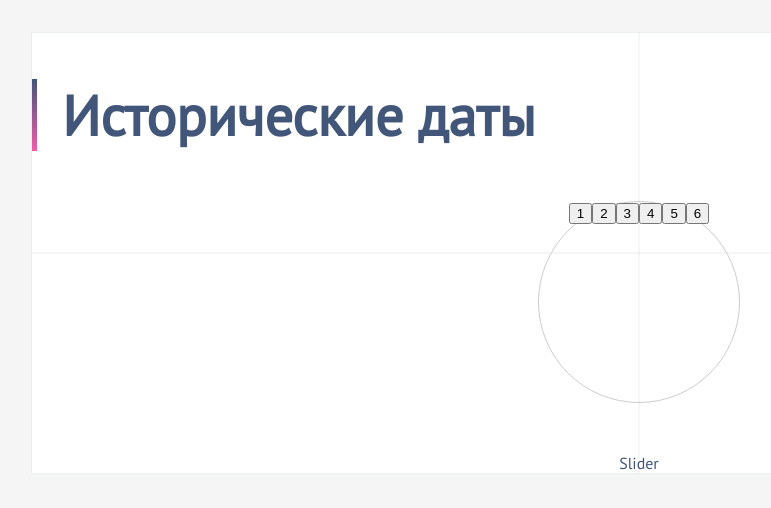
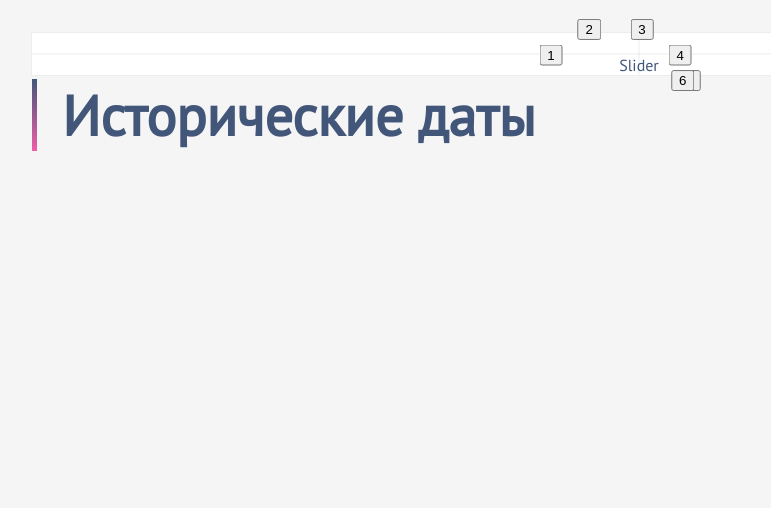
Before and after one commit to qqax/time-widget, a React app: page / in a window 1280 px wide. Shown: the top 508 px of the page, without its empty margins (1-772 px from the left). Built offline with nearby package versions, Linux system fonts and the light colour scheme.

Commit message:
create CircleButtons.tsx

```diff
--- a/src/Widget/Circle/CircleButtons.module.scss
+++ b/src/Widget/Circle/CircleButtons.module.scss
@@ -1,29 +1,19 @@
-.circle {
+.circle-container {
   position: relative;
-  width: 200px;
-  height: 200px;
-  border: 1px solid #ccc;
-  border-radius: 50%;
-  margin: 50px auto;
+  margin: auto;
 }
 
 .circle-btn {
-  --radius: 100px;
-
   position: absolute;
-  top: 50%;
-  left: 50%;
-  width: 40px;
-  height: 40px;
+  width: 50px;
+  height: 50px;
   border-radius: 50%;
   background: #007bff;
   color: white;
   border: none;
   cursor: pointer;
 
-  translate: -20px -20px;
-
-  transform-origin: 0 0;
-
-  transform: rotate(calc(var(--i) * 60deg)) translateX(var(--radius)) rotate(calc(-1 * var(--i) * 60deg));
+  font-size: 16px;
+  transform: translate(-50%, -50%);
+  box-shadow: 0 2px 5px rgba(0, 0, 0, 0.2);
 }
--- a/src/Widget/Circle/CircleButtons.tsx
+++ b/src/Widget/Circle/CircleButtons.tsx
@@ -1,21 +1,93 @@
-import React from "react";
+import React, {useCallback, useEffect, useRef, useState} from "react";
 import styles from './CircleButtons.module.scss';
+import gsap from "gsap";
 
-interface CSSPropertiesWithVars extends React.CSSProperties {
-    '--i'?: number;
-}
+const buttonData = [
+    {label: "First"},
+    {label: "Second"},
+    {label: "Third"},
+    {label: "Fourth"},
+    {label: "Fifth"},
+    {label: "Sixth"},
+]
 
 export default function CircleButtons() {
+    const containerRef = useRef<HTMLDivElement | null>(null);
+    const buttonRefs = useRef<HTMLButtonElement[]>([]);
+    const angleRef = useRef( 0 );
+    const count = 6;
+
+    const positionButtons = useCallback(
+        (angleShift = 0) => {
+            const container = containerRef.current;
+            if (!container) return;
+
+            const {width, height} = container.getBoundingClientRect();
+            // const width = rect.width;
+            // const height = rect.height;
+            //
+            // const centerX = width / 2;
+            const centerY = height / 2;
+            const centerX = 0;
+            // const centerY = 0;
+            const radius = Math.min(width, height) / 2 - 40;
+
+            buttonRefs.current.forEach((btn, i) => {
+                if (!btn) return;
+
+                const angle = (i / count) * Math.PI * 2 + angleShift;
+                const x = centerX + radius * Math.cos(angle);
+                const y = centerY + radius * Math.sin(angle);
+
+                gsap.set(btn, {
+                    x,
+                    y,
+                    // rotation: (angle * 180) / Math.PI + 90,
+                    transformOrigin: 'center center',
+                });
+            });
+        },
+        [count]
+    );
+
+    const rotateToIndex = (targetIndex: number) => {
+        const anglePerButton = (Math.PI * 2) / count;
+
+        const targetAngle = -anglePerButton * targetIndex + Math.PI / 6; // чуть правее верха
+
+        gsap.to(angleRef, {
+            current: targetAngle,
+            duration: 1,
+            ease: 'circular.inOut',
+            onUpdate: () => {
+                positionButtons(angleRef.current);
+            },
+        });
+    };
+
+    useEffect(() => {
+        positionButtons();
+        window.addEventListener('resize', () => positionButtons());
+
+        return () => {
+            window.removeEventListener('resize', () => positionButtons());
+        };
+    }, [positionButtons]);
 
     return (
-        <div className={styles.circle}>
-            {[...Array(6)].map((_, i) => {
-                const style: CSSPropertiesWithVars = { '--i': i };
-
-                return (<button key={i} className={styles.circleBtn} style={style}>
-                    {i + 1}
-                </button>)
-            })}
-        </div>
+            <div className={styles.circleContainer} ref={containerRef}>
+                {buttonData.map((data, i) => (
+                    <button
+                        key={data.label}
+                        ref={(el) => {
+                            if (el) buttonRefs.current[i] = el;
+                        }}
+                        onClick={() => rotateToIndex(i)}
+                        className={styles.circleBtn}
+                    >
+                        {i + 1}
+                    </button>
+                ))}
+            </div>
     );
-}
+};
--- a/src/Widget/TimeWidget.module.scss
+++ b/src/Widget/TimeWidget.module.scss
@@ -13,7 +13,7 @@
 }
 
 .title {
-  position: relative;
+  position: absolute;
   text-align: left;
   font-size: 56px;
   font-weight: 700;
--- a/src/styles/main.scss
+++ b/src/styles/main.scss
@@ -1,7 +1,12 @@
 $app-color: #4a90e2;
 
+html, body, #root {
+  height: 100%;
+  margin: 0;
+  padding: 0;
+}
+
 body {
-  margin: 0;
   font-family: sans-serif;
   background-color: #f5f5f5;
 }
```
